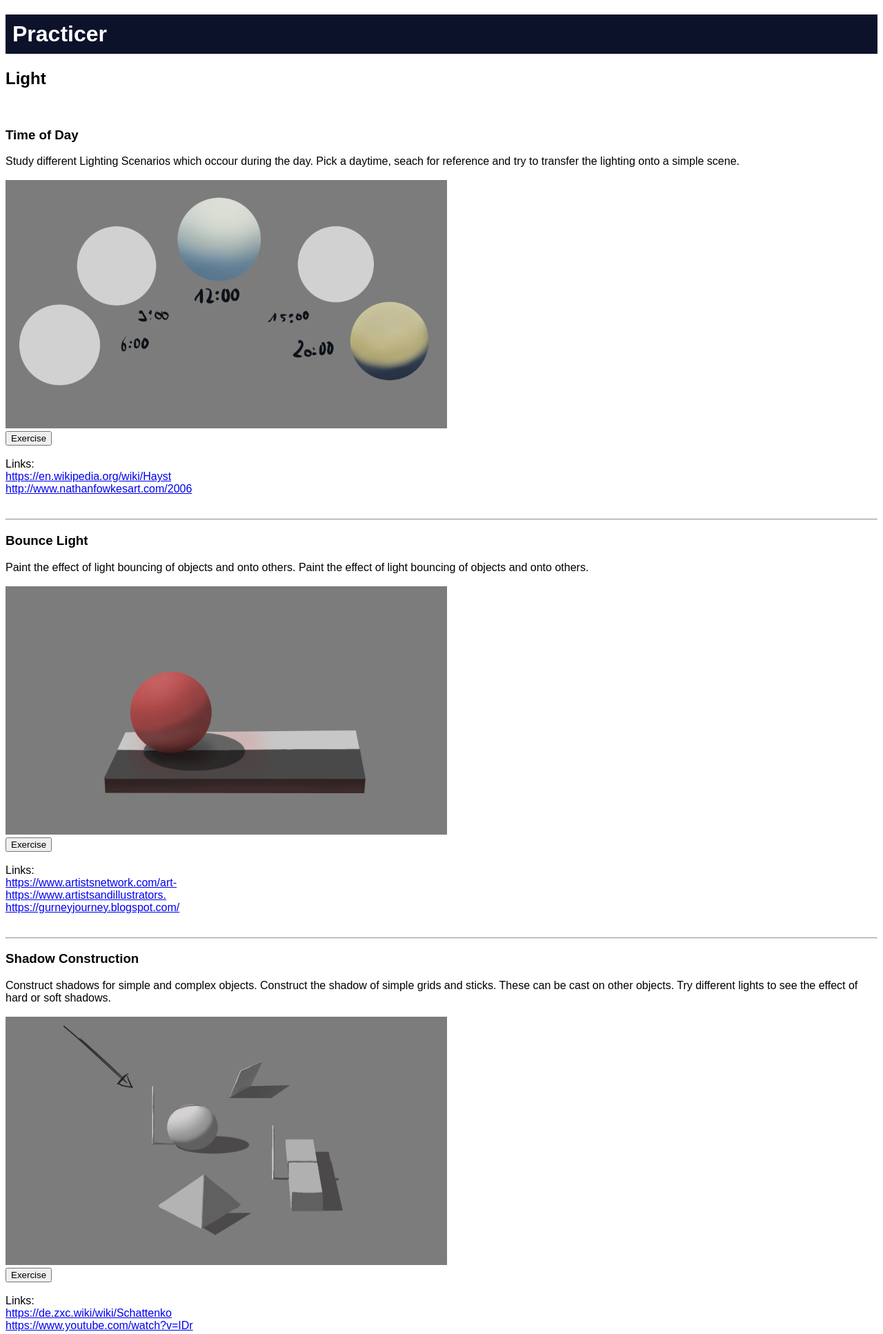
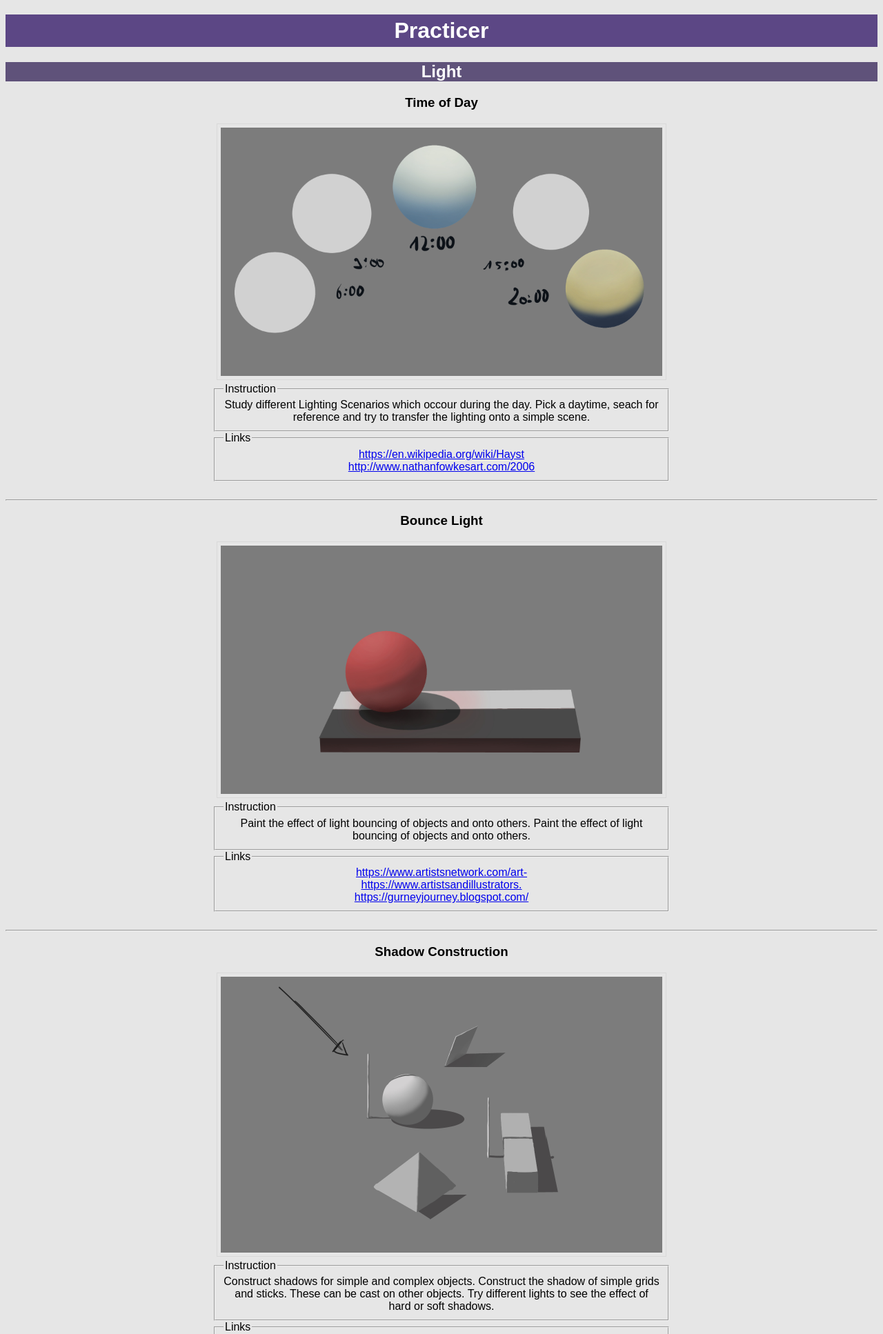
Before and after one commit to DominikPott/practicer-flask, a Flask app: page / in a window 1280 px wide. Shown: the top 1934 px of the page at 69% size. Run offline with Flask 2, Linux system fonts and the light colour scheme.

Commit message:
formated html

```diff
--- a/practicer_flask/static/css/base.css
+++ b/practicer_flask/static/css/base.css
@@ -1,9 +1,41 @@
 body {
   font-family: 'Montserrat', sans-serif;
+  background-color:hsl(0, 0%, 90%);
 }
 
-.logo {
-  background-color: #0D122B;
-  padding: 10px;
+img {
+  border: 1px solid hsl(0, 0%, 85%);
+  padding: 5px;
+  height: auto;
+  width: auto;
+  max-width: 640px;
+}
+
+.title {
+  background-color: hsl(260, 30%, 40%);
+  padding: 5px;
   color: white;
+  text-align: center;
 }
+
+.category {
+  background-color: hsl(260, 20%, 40%);
+  color: white;
+  align: center;
+}
+
+.thumbnail {
+    display: flex;
+    justify-content: center;
+    align-items: center;
+}
+
+.instruction {
+  max-width: 50%;
+  height: auto;
+}
+
+.links {
+  max-width: 50%;
+  height: auto;
+}
--- a/practicer_flask/templates/base.html
+++ b/practicer_flask/templates/base.html
@@ -8,15 +8,10 @@
  <body>
     <header>
       <div class="container">
-        <h1 class="logo">Practicer</h1>
-        <strong><nav>
-
-        </nav></strong>
+        <h1 class="title">Practicer</h1>
       </div>
     </header>
-
     {% block content %}
     {% endblock %}
-
  </body>
 </html>
--- a/practicer_flask/templates/exercises.html
+++ b/practicer_flask/templates/exercises.html
@@ -1,41 +1,32 @@
 {% extends 'base.html' %}
 
-{% block header %}
-<h1>{% block title %}Exercises{% endblock %}</h1>
-{% endblock %}
 {% block content %}
 {% for categorie in categories.keys() %}
-<article class="categorie">
-<h1> {{ categorie.capitalize() }} </h1><br>
+<h2 class="category" align="center">{{ categorie.capitalize() }}</h2>
 {% for exercise in categories[categorie] %}
-<article class="exercise">
-    <header>
-        <div>
-            <h3>{{ exercise['label'] }}</h3>
-        </div>
-    </header>
-    <p class="body">{{ exercise['instruction']|safe }}<br><br>
-        <img src="{{ url_for('static', filename=exercise['thumbnail']) }}"
-             width="640"
-             height="360"><br>
+    <h3 align="center">{{ exercise['label'] }}</h3>
+    <div class="thumbnail">
         <a href="{{ url_for('static', filename=exercise['template']) }}">
-            <button type="button">Exercise
-            </button>
+            <img src="{{ url_for('static', filename=exercise['thumbnail']) }}" >
         </a>
-        <br><br>
-        Links:{% for link in exercise["hyperlinks"] %}
-        <br><a href="{{ link }}" target="_blank">{{ link[:35] }}</a>
+    </div>
+        <div align="center">
+        <fieldset class="instruction">
+            <legend>Instruction</legend>
+            {{ exercise['instruction']|safe }}
+        </fieldset>
+        <fieldset class="links">
+            <legend>Links</legend>
+        {% for link in exercise["hyperlinks"] %}
+            <a href="{{ link }}" target="_blank">{{ link[:35] }}</a><br>
         {% endfor %}
-        <br><br>
-
-    </p>
-</article>
+        </fieldset>
+    </div>
 
 {% if not loop.last %}
-<hr>
+<br><hr>
 {% endif %}
 {% endfor %}
-</article>
 {% if not loop.last %}
 <hr>
 {% endif %}
```
